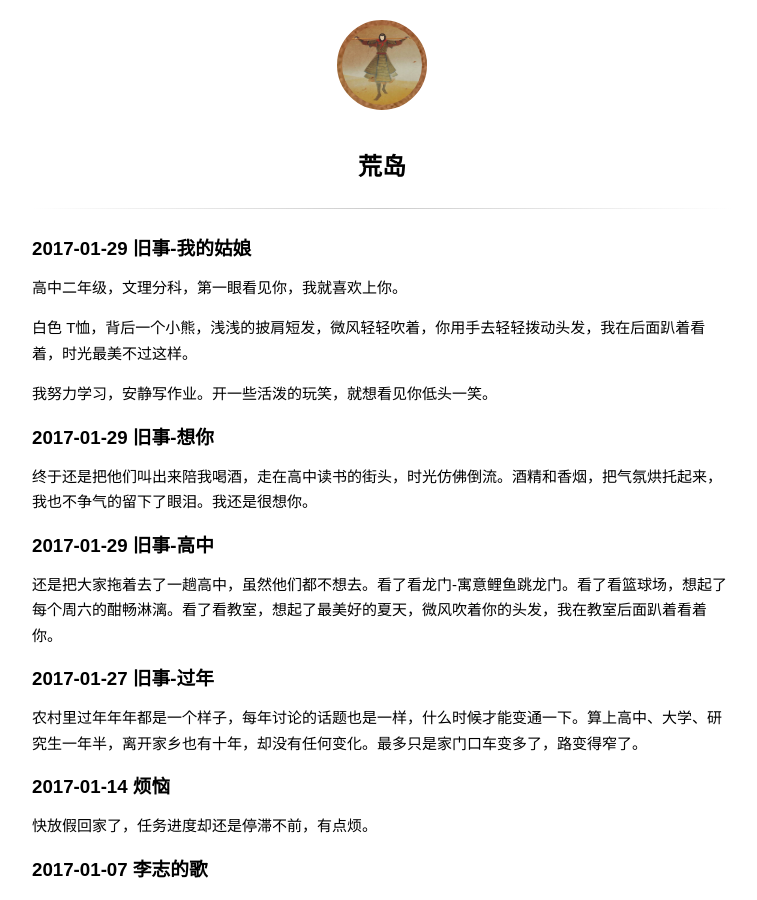
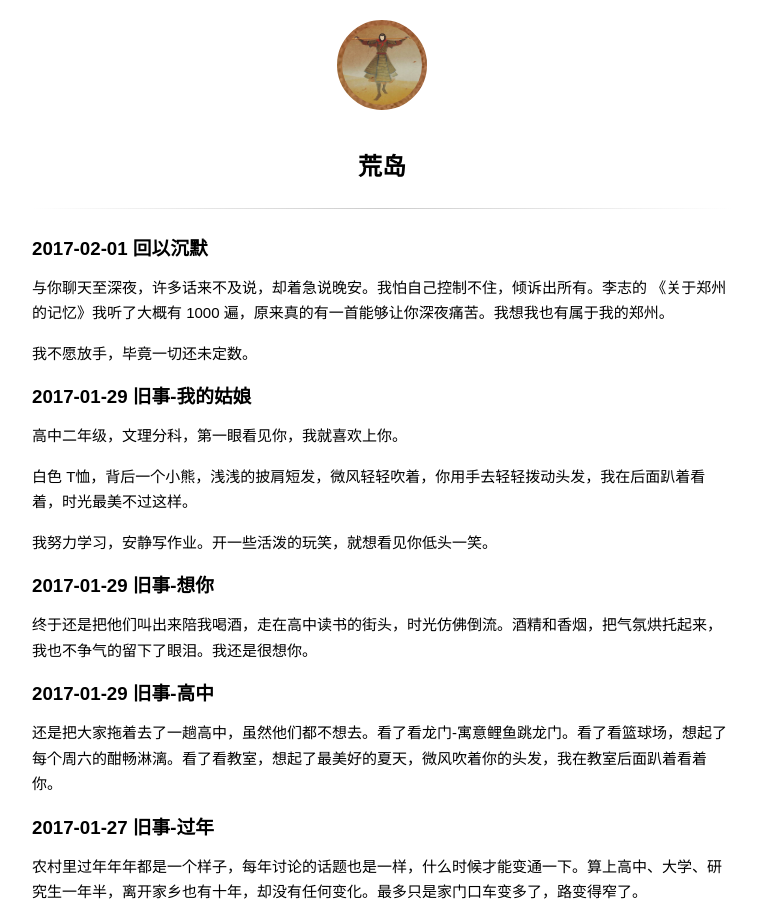
Before and after one commit to wuchangfeng/wuchangfeng.github.io, a Jekyll site: the page built from diary.md, in a window 1280 px wide and 900 px high. Shown: the whole window, without its empty margins (258-1015 px from the left). Built offline with Jekyll 4.4.1, drawn with Linux system fonts in a browser that asks for light colours; some web fonts are replaced; comment, search, counter and statistics services are not loaded.

Commit message:
blog update

```diff
--- a/diary.md
+++ b/diary.md
@@ -1,6 +1,12 @@
 ---
 title: 荒岛
 ---
+
+### 2017-02-01 回以沉默
+
+与你聊天至深夜，许多话来不及说，却着急说晚安。我怕自己控制不住，倾诉出所有。李志的 《关于郑州的记忆》我听了大概有 1000 遍，原来真的有一首能够让你深夜痛苦。我想我也有属于我的郑州。
+
+我不愿放手，毕竟一切还未定数。
 
 ### 2017-01-29 旧事-我的姑娘
 
```
